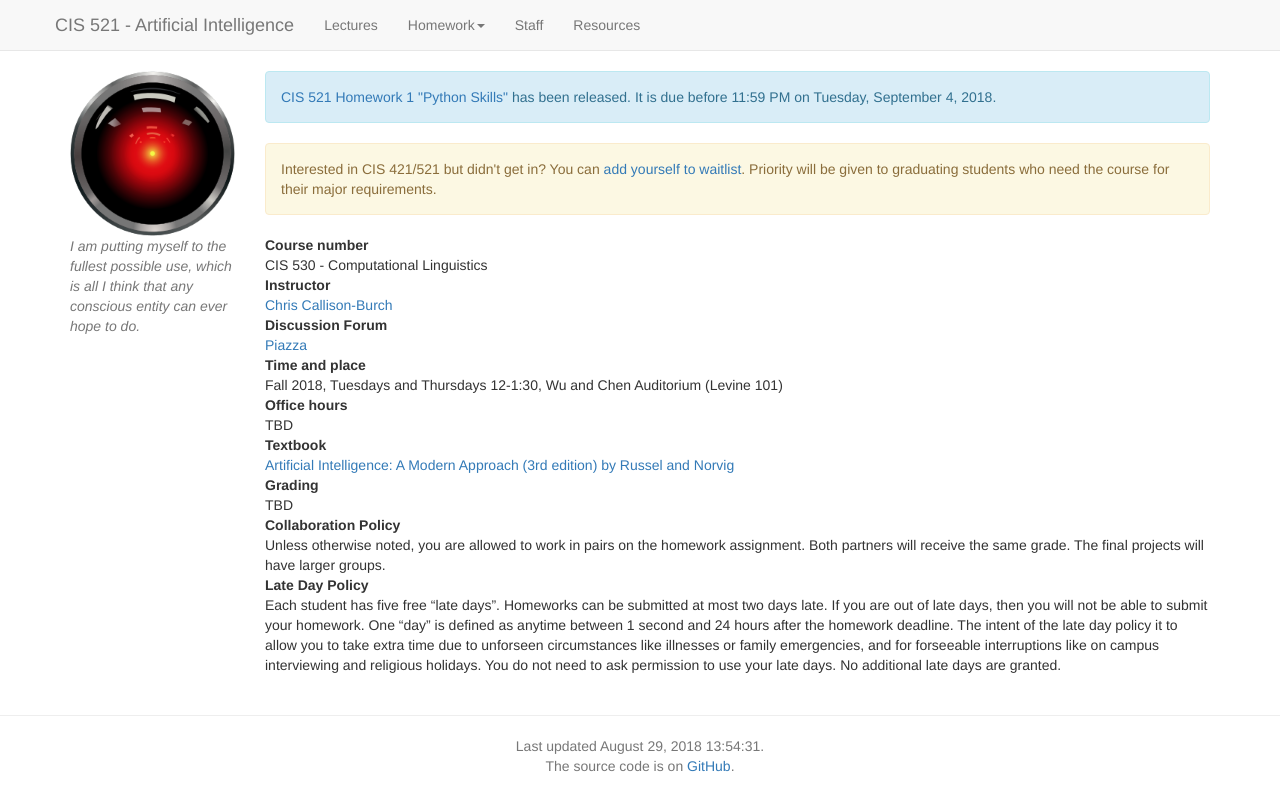
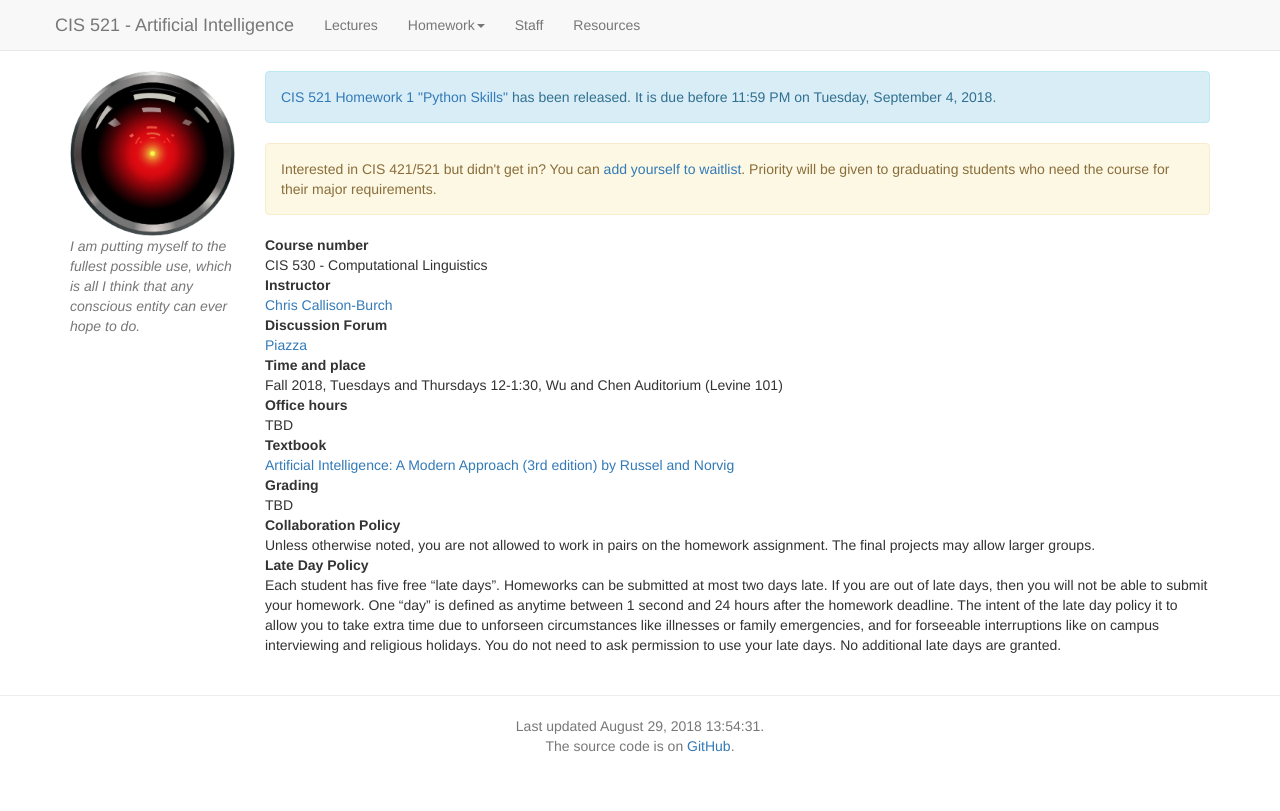
Before and after one commit to artificial-intelligence-class/artificial-intelligence-class.github.io, a Jekyll site: the page built from index.md, in a window 1280 px wide. Shown: the top 811 px of the page. Built offline with Jekyll 4.4.1, drawn with Linux system fonts in a browser that asks for light colours; nearby versions of some CDN libraries; a script that is not in the unit is left out.

Commit message:
Fix homework pairing statement.

```diff
--- a/index.md
+++ b/index.md
@@ -63,7 +63,7 @@ Grading
 
 
 Collaboration Policy
-: Unless otherwise noted, you are allowed to work in pairs on the homework assignment.  Both partners will receive the same grade.  The final projects will have larger groups.
+: Unless otherwise noted, you are not allowed to work in pairs on the homework assignment.  The final projects may allow larger groups.
 
 Late Day Policy
 : Each student has five free "late days".  Homeworks can be submitted at most two days late.  If you are out of late days, then you will not be able to submit your homework. One "day" is defined as anytime between 1 second and 24 hours after the homework deadline. The intent of the late day policy it to allow you to take extra time due to unforseen circumstances like illnesses or family emergencies, and for forseeable interruptions like on campus interviewing and religious holidays.  You do not need to ask permission to use your late days.  No additional late days are granted.
```
